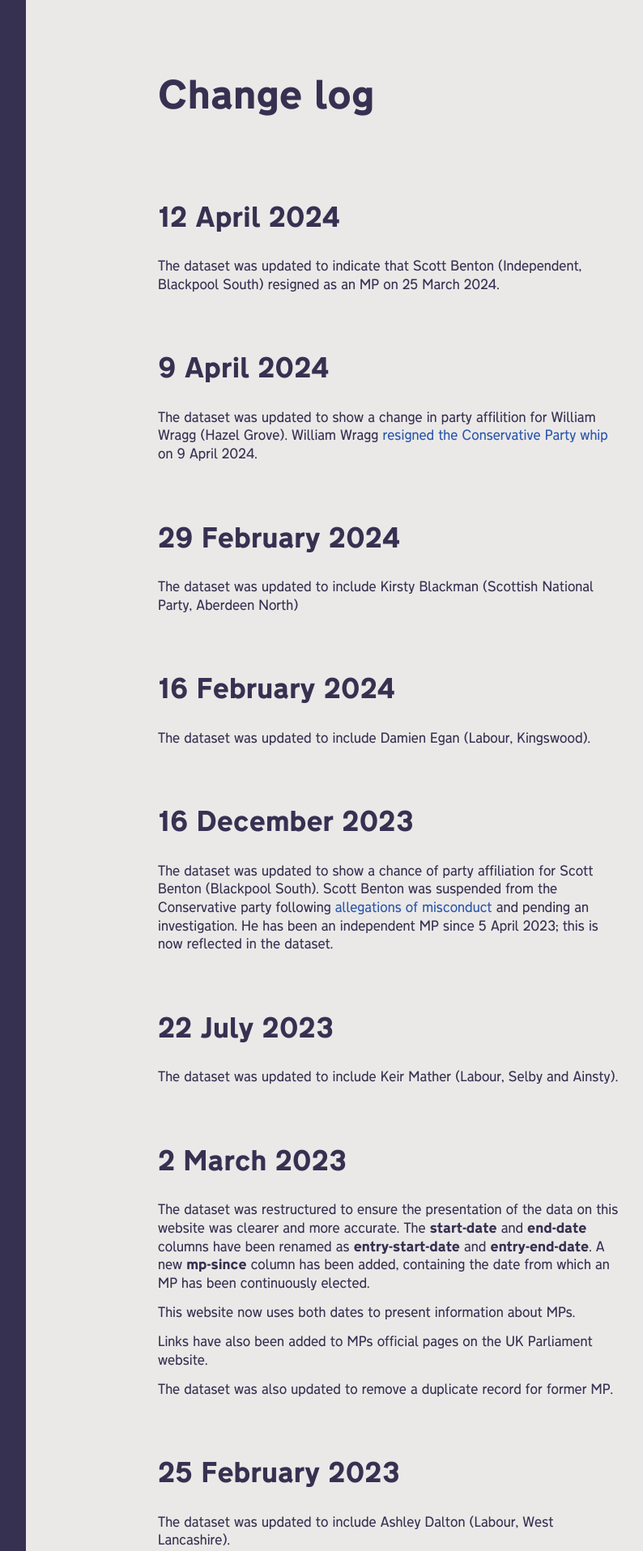
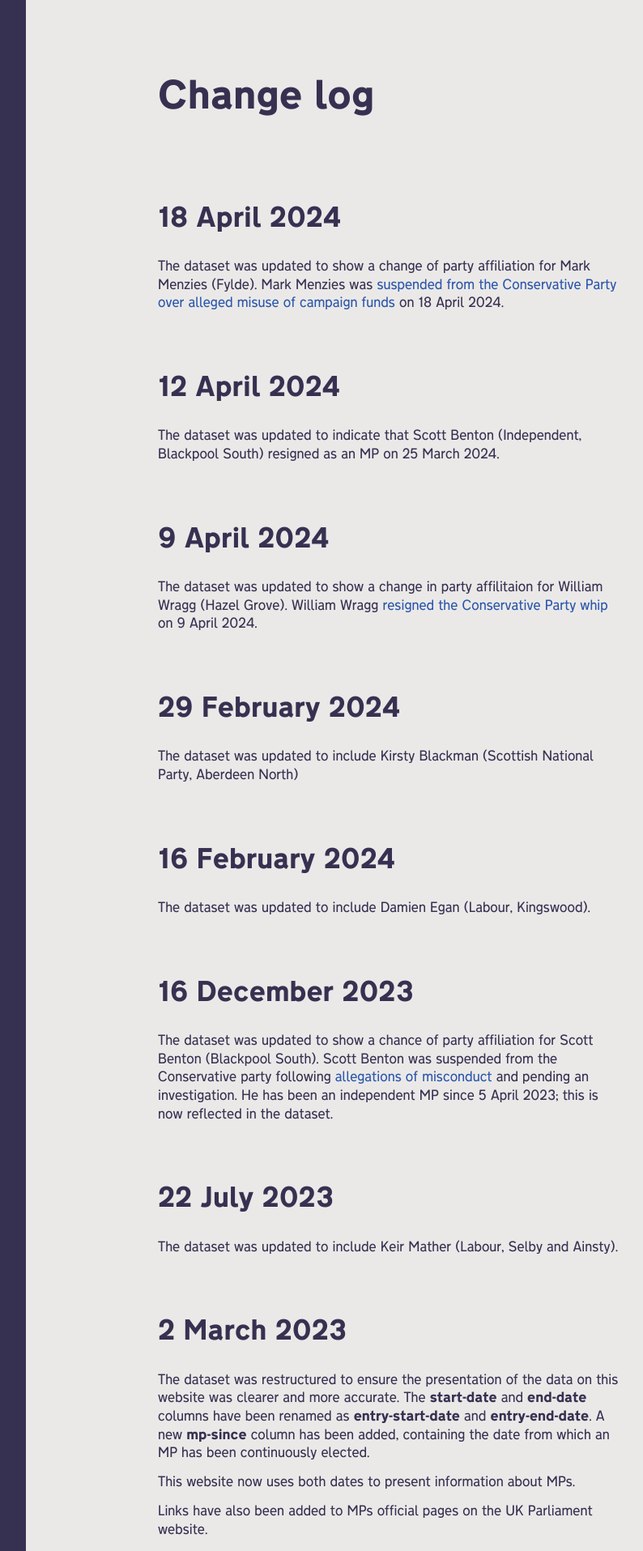
Before and after one commit to johnpeart/lgbt-mp, a Jekyll site: the page built from change-log.md, in a window 1280 px wide. Shown: the top 1915 px of the page at 81% size, without its empty margins (352-1146 px from the left). Built offline with Jekyll 4.4.1, drawn with Linux system fonts in a browser that asks for light colours; some of the changed text lies outside the part shown.

Commit message:
Change Mark Menzies (Conservative —> Independent) The dataset was updated to show a change of party affiliation for Mark Menzies (Fylde). Mark Menzies was [suspended from the Conservative Party over alleged misuse of campaign funds](https://www.bbc.co.uk/news/uk-politics-68841840) on 18 April 2024.

```diff
--- a/_data/members.csv
+++ b/_data/members.csv
@@ -58,7 +58,8 @@ Margot James,Stourbridge,Conservative,2010-05-06,2010-05-06,2019-09-04,,The Inde
 Margot James,Stourbridge,Independent,2010-05-06,2019-09-04,2019-10-29,,The Independent,2016-02-20,http://www.independent.co.uk/news/uk/politics/gay-mps-the-photograph-that-shows-westminsters-attitude-towards-lgbt-politicians-is-changing-a6886771.html,4115,https://members.parliament.uk/member/4115,"Margot James had the Conservative party whip removed from her in September 2019, and now sits as an independent MP",UK Parliament,https://members.parliament.uk/member/4115/portrait,Attribution 3.0 Unported (CC BY 3.0),https://creativecommons.org/licenses/by/3.0/
 Margot James,Stourbridge,Conservative,2010-05-06,2019-10-29,2019-11-06,,The Independent,2016-02-20,http://www.independent.co.uk/news/uk/politics/gay-mps-the-photograph-that-shows-westminsters-attitude-towards-lgbt-politicians-is-changing-a6886771.html,4115,https://members.parliament.uk/member/4115,"Margot James had the Conservative party whip restored in October 2019, and now sits as a Conservative MP",UK Parliament,https://members.parliament.uk/member/4115/portrait,Attribution 3.0 Unported (CC BY 3.0),https://creativecommons.org/licenses/by/3.0/
 Mark Fletcher,Bolsover,Conservative,2019-12-13,2019-12-13,present,,Pink News,2019-12-13,https://www.pinknews.co.uk/2019/12/10/general-election-next-parliament-prominent-lgbt-voices/,4774,https://members.parliament.uk/member/4774,,UK Parliament,https://members.parliament.uk/member/4774/portrait,Attribution 3.0 Unported (CC BY 3.0),https://creativecommons.org/licenses/by/3.0/
-Mark Menzies,Fylde,Conservative,2010-05-06,2010-05-06,present,,Pink News,2017-06-05,http://www.pinknews.co.uk/2017/06/05/uk-set-to-break-record-for-highest-number-of-lgbtq-mps-after-general-election/,3998,https://members.parliament.uk/member/3998,,UK Parliament,https://members.parliament.uk/member/3998/portrait,Attribution 3.0 Unported (CC BY 3.0),https://creativecommons.org/licenses/by/3.0/
+Mark Menzies,Fylde,Conservative,2010-05-06,2010-05-06,2024-04-18,,Pink News,2017-06-05,http://www.pinknews.co.uk/2017/06/05/uk-set-to-break-record-for-highest-number-of-lgbtq-mps-after-general-election/,3998,https://members.parliament.uk/member/3998,,UK Parliament,https://members.parliament.uk/member/3998/portrait,Attribution 3.0 Unported (CC BY 3.0),https://creativecommons.org/licenses/by/3.0/
+Mark Menzies,Fylde,Independent,2010-05-06,2024-04-18,present,,Pink News,2017-06-05,http://www.pinknews.co.uk/2017/06/05/uk-set-to-break-record-for-highest-number-of-lgbtq-mps-after-general-election/,3998,https://members.parliament.uk/member/3998,,UK Parliament,https://members.parliament.uk/member/3998/portrait,Attribution 3.0 Unported (CC BY 3.0),https://creativecommons.org/licenses/by/3.0/
 Mark Oaten,Winchester,Liberal Democrat,1997-05-01,1997-05-01,1997-10-06,Gay,Pink News,2019-04-01,https://www.pinknews.co.uk/2019/01/14/mark-oaten-gay-liberal-democrat/,63,https://members.parliament.uk/member/63/career,,,,,
 Martin Docherty-Hughes,Dunbartonshire West,Scottish National,2015-05-08,2015-05-08,present,,The Independent,2016-02-20,http://www.independent.co.uk/news/uk/politics/gay-mps-the-photograph-that-shows-westminsters-attitude-towards-lgbt-politicians-is-changing-a6886771.html,4374,https://members.parliament.uk/member/4374,,UK Parliament,https://members.parliament.uk/member/4374/portrait,Attribution 3.0 Unported (CC BY 3.0),https://creativecommons.org/licenses/by/3.0/
 Mhairi Black,Paisley and Renfrewshire,Scottish National,2015-05-08,2015-05-08,present,,Attitude,2016-03-17,https://attitude.co.uk/article/as-a-gay-woman-im-a-westminster-outsider-the-snps-mhairi-black-speaks-to-owen-jones/10073/,4421,https://members.parliament.uk/member/4421,,UK Parliament,https://members.parliament.uk/member/4421/portrait,Attribution 3.0 Unported (CC BY 3.0),https://creativecommons.org/licenses/by/3.0/
--- a/change-log.md
+++ b/change-log.md
@@ -2,6 +2,10 @@
 layout: page
 title: Change log
 ---
+
+## 18 April 2024
+
+The dataset was updated to show a change of party affiliation for Mark Menzies (Fylde). Mark Menzies was [suspended from the Conservative Party over alleged misuse of campaign funds](https://www.bbc.co.uk/news/uk-politics-68841840) on 18 April 2024.
 
 ## 12 April 2024
 
@@ -9,7 +13,7 @@ The dataset was updated to indicate that Scott Benton (Independent, Blackpool So
 
 ## 9 April 2024
 
-The dataset was updated to show a change in party affilition for William Wragg (Hazel Grove). William Wragg [resigned the Conservative Party whip](https://www.bbc.co.uk/news/uk-politics-68773702) on 9 April 2024.
+The dataset was updated to show a change in party affilitaion for William Wragg (Hazel Grove). William Wragg [resigned the Conservative Party whip](https://www.bbc.co.uk/news/uk-politics-68773702) on 9 April 2024.
 
 ## 29 February 2024
 
```
